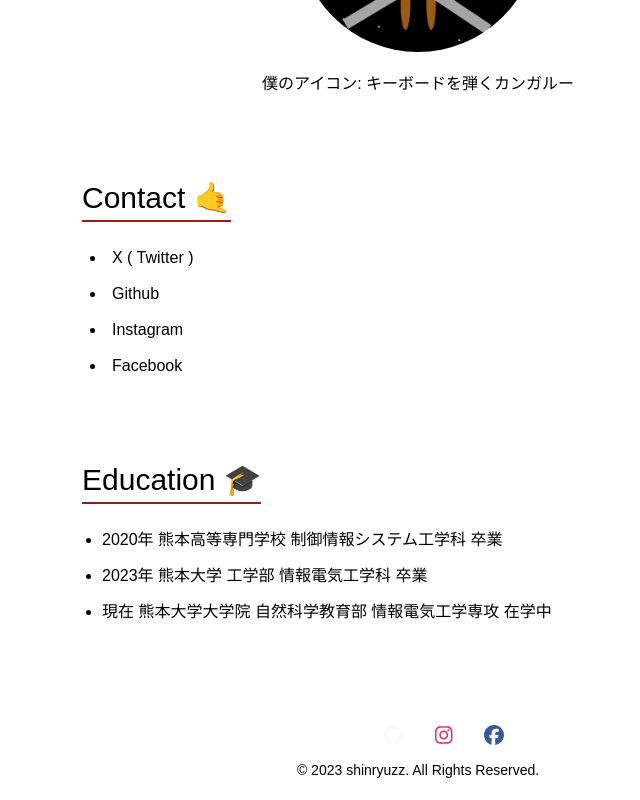
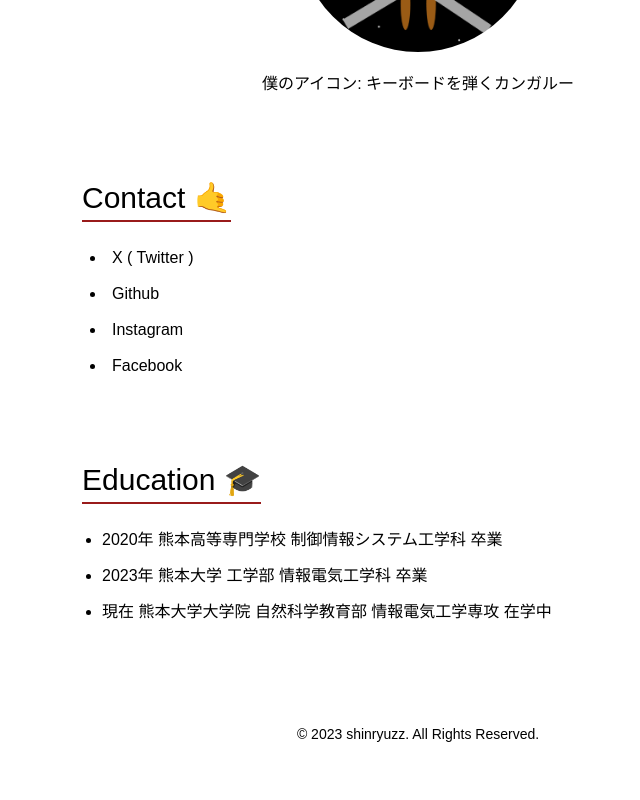
Before and after one commit to ShinryuZz/shinryuzz-website, a Next.js app: page /about in a window 1280 px wide. Shown: the part 710-1510 px from the top of the page, without its empty margins (222-862 px from the left). After the commit the page ends 1474 px from the top, so only its background shows below. Built offline with nearby package versions, Linux system fonts and the light colour scheme; a web font is replaced by a local one; what tailwind-dracula would draw is missing.

Commit message:
fix some styles for markdown, footer icons and personal icon

```diff
--- a/src/components/atom/PersonalIcon.tsx
+++ b/src/components/atom/PersonalIcon.tsx
@@ -2,15 +2,24 @@ import React from "react";
 // import { personalTwitter } from "@/const/links";
 import Image from "next/image";
 
-const PersonalIcon = () => {
+type Props = {
+  isShadow?: boolean;
+  size: number;
+};
+
+const PersonalIcon = ({ isShadow = true, size = 240 }: Props) => {
   return (
     // <a href={personalTwitter} target="_blank">
     <Image
-      className="rounded-full hover:scale-105 duration-150 hover:shadow-lg hover:shadow-red"
+      className={`rounded-full  ${
+        isShadow
+          ? "hover:scale-105 duration-150 hover:shadow-lg hover:shadow-red"
+          : ""
+      } `}
       src="/kangaroo-space.png"
       alt="shinryuzz-icon"
-      width={240}
-      height={240}
+      width={size}
+      height={size}
     />
     // </a>
   );
--- a/src/components/blog/markdown-styles.module.css
+++ b/src/components/blog/markdown-styles.module.css
@@ -48,7 +48,7 @@
 .markdown ul,
 .markdown ol,
 .markdown blockquote {
-  @apply my-3;
+  @apply my-3 text-base;
 }
 
 .markdown ul {
--- a/src/components/layout/Footer.tsx
+++ b/src/components/layout/Footer.tsx
@@ -1,52 +1,8 @@
 import React from "react";
-import { FontAwesomeIcon } from "@fortawesome/react-fontawesome";
-import {
-  faGithub,
-  faFacebook,
-  faInstagram,
-  faXTwitter,
-} from "@fortawesome/free-brands-svg-icons";
-import {
-  personalGithub,
-  personalTwitter,
-  personalFacebook,
-  personalInstagram,
-} from "@/const/links";
 
 const Footer = () => {
   return (
     <footer className="w-full p-5 flex flex-col justify-center items-center gap-3">
-      <div className="flex gap-8 items-center justify-center">
-        <a
-          href={personalTwitter}
-          target="_blank"
-          className="text-black dark:text-white hover:opacity-70 "
-        >
-          <FontAwesomeIcon icon={faXTwitter} size="lg" />
-        </a>
-        <a
-          href={personalGithub}
-          target="_blank"
-          className="text-[#24292E] dark:text-[#FAFBFC] hover:opacity-70"
-        >
-          <FontAwesomeIcon icon={faGithub} size="lg" />
-        </a>
-        <a
-          href={personalInstagram}
-          target="_blank"
-          className="text-[#E1306C] hover:opacity-70"
-        >
-          <FontAwesomeIcon icon={faInstagram} size="lg" />
-        </a>
-        <a
-          href={personalFacebook}
-          target="_blank"
-          className="text-[#3b5998] hover:opacity-70"
-        >
-          <FontAwesomeIcon icon={faFacebook} size="lg" />
-        </a>
-      </div>
-
       <div className="flex gap-3 text-sm">
         <span className="text-darker dark:text-light">
           &copy; 2023 shinryuzz. All Rights Reserved.
--- /dev/null
+++ b/src/components/layout/FooterIcons.tsx
@@ -0,0 +1,52 @@
+import React from "react";
+
+import { FontAwesomeIcon } from "@fortawesome/react-fontawesome";
+import {
+  faGithub,
+  faFacebook,
+  faInstagram,
+  faXTwitter,
+} from "@fortawesome/free-brands-svg-icons";
+import {
+  personalGithub,
+  personalTwitter,
+  personalFacebook,
+  personalInstagram,
+} from "@/const/links";
+
+const FooterIcons = () => {
+  return (
+    <div className="flex gap-8 items-center justify-center">
+      <a
+        href={personalTwitter}
+        target="_blank"
+        className="text-black dark:text-white hover:opacity-70 "
+      >
+        <FontAwesomeIcon icon={faXTwitter} size="lg" />
+      </a>
+      <a
+        href={personalGithub}
+        target="_blank"
+        className="text-[#24292E] dark:text-[#FAFBFC] hover:opacity-70"
+      >
+        <FontAwesomeIcon icon={faGithub} size="lg" />
+      </a>
+      <a
+        href={personalInstagram}
+        target="_blank"
+        className="text-[#E1306C] hover:opacity-70"
+      >
+        <FontAwesomeIcon icon={faInstagram} size="lg" />
+      </a>
+      <a
+        href={personalFacebook}
+        target="_blank"
+        className="text-[#3b5998] hover:opacity-70"
+      >
+        <FontAwesomeIcon icon={faFacebook} size="lg" />
+      </a>
+    </div>
+  );
+};
+
+export default FooterIcons;
```
